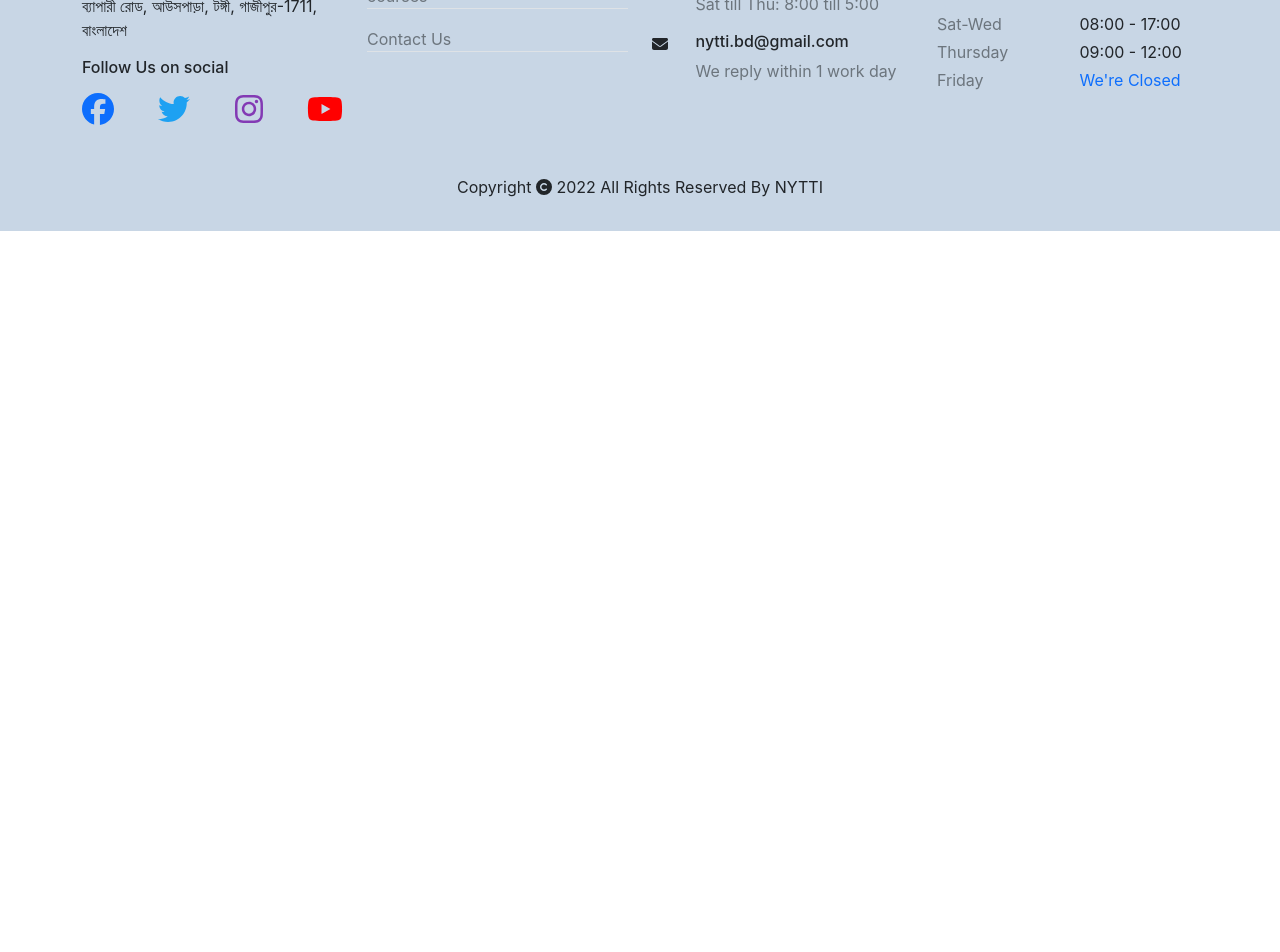
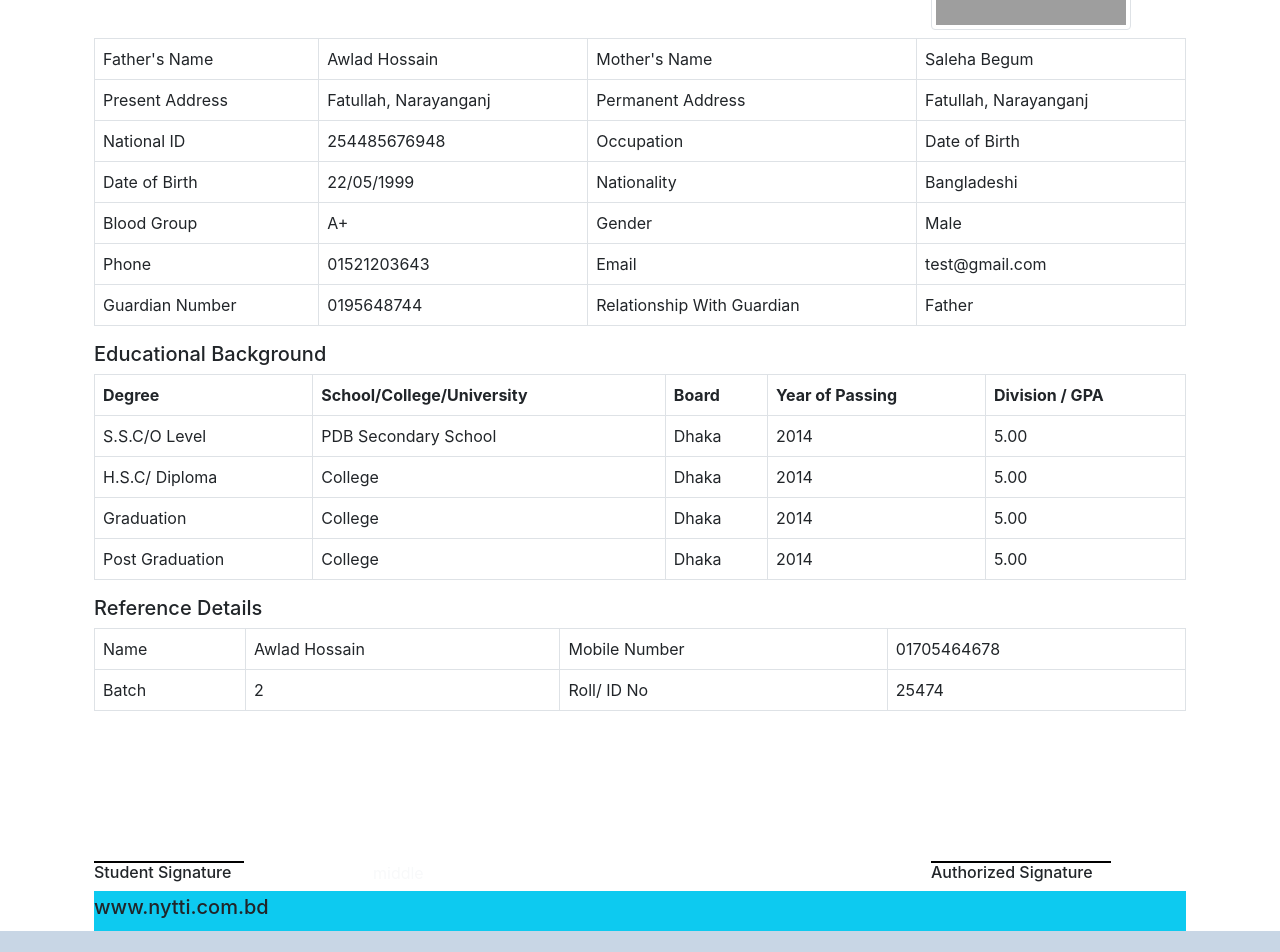
Before and after one commit to asmhasansarker/nytti-offical-website, a React (Create React App) app: page /studentInfo in a window 1280 px wide. Shown: the part 720-1672 px from the top of the page. Before the commit the page ends 951 px from the top, so only its background shows below. Built offline with nearby package versions, Linux system fonts and the light colour scheme; grey boxes are pictures that could not be loaded.

Commit message:
updated teacher slider

```diff
--- a/src/components/Apply/ApplyNowForm/PrintContent.jsx
+++ b/src/components/Apply/ApplyNowForm/PrintContent.jsx
@@ -2,20 +2,164 @@ import React, { Fragment } from 'react'
 import { useContext } from 'react'
 import { ApplyedStudentContext } from '../../../App'
 import formHeading from "../../assets/formHeading.png"
+import studentPhoto from '../../assets/ceoPhoto.jpg'
 
 const PrintContent = React.forwardRef((props,ref) => {
     const [applyedStudent, setApplyedStudent] = useContext(ApplyedStudentContext)
     console.log(applyedStudent);
   return (
      <Fragment>
-            <div ref={ref} className='container'>
+        <div ref={ref} className='container'>
 
-                <div className='text-center'>
-                    <img src={formHeading} alt="" className="img-responsive" />
-                </div>
+            <div className='text-center'>
+                <img src={formHeading} alt="" className="img-responsive" />
+            </div>
 
-                <h2 className="bg-info my-4 py-2 text-light text-center">Application Form</h2>
+            <h2 className="bg-info my-4 py-2 text-light text-center">Application Form</h2>
+            <div>
+              <p className='text-success'>Application Successfully</p>
             </div>
+
+          <div className='row'>
+
+            <div className="col-md-9">
+              <h5>Name : Student Name</h5>
+
+            </div>
+            <div className="col-md-3">
+
+              <img src={studentPhoto } alt="student Pic"  className='img-thumbnail ' style={{width:"200px",height:"200px"}}/>
+            </div>
+
+        </div>
+
+        <table className="table table-bordered mt-2">
+          <tbody>
+            <tr>
+              <td >Father's Name</td>
+              <td>Awlad Hossain</td>
+              <td>Mother's Name</td>
+              <td>Saleha Begum</td>
+            </tr>
+            <tr>
+              <td >Present Address</td>
+              <td>Fatullah, Narayanganj</td>
+              <td>Permanent Address</td>
+              <td>Fatullah, Narayanganj</td>
+            </tr>
+           <tr>
+              <td >National ID</td>
+              <td>254485676948</td>
+              <td>Occupation</td>
+              <td>Date of Birth</td>
+            </tr>
+            <tr>
+              <td >Date of Birth</td>
+              <td>22/05/1999</td>
+              <td>Nationality</td>
+              <td>Bangladeshi</td>
+            </tr>
+            <tr>
+              <td >Blood Group</td>
+              <td>A+</td>
+              <td>Gender</td>
+              <td>Male</td>
+            </tr>
+            <tr>
+              <td >Phone</td>
+              <td>01521203643</td>
+              <td>Email</td>
+              <td>test@gmail.com</td>
+            </tr>
+            <tr>
+              <td >Guardian Number</td>
+              <td>0195648744</td>
+              <td>Relationship With Guardian</td>
+              <td>Father</td>
+            </tr>
+          </tbody>
+        </table>
+
+        <h5>Educational Background</h5>
+
+        <table className="table table-bordered">
+          <tbody>
+            <tr>
+              <th>Degree</th>
+              <th>School/College/University</th>
+              <th>Board</th>
+              <th>Year of Passing</th>
+              <th>Division / GPA</th>
+            </tr>
+            <tr>
+              <td>S.S.C/O Level</td>
+              <td>PDB Secondary School</td>
+              <td>Dhaka</td>
+              <td>2014</td>
+              <td>5.00</td>
+            </tr>
+            <tr>
+              <td>H.S.C/ Diploma</td>
+              <td>College</td>
+              <td>Dhaka</td>
+              <td>2014</td>
+              <td>5.00</td>
+            </tr>
+             <tr>
+              <td>Graduation</td>
+              <td>College</td>
+              <td>Dhaka</td>
+              <td>2014</td>
+              <td>5.00</td>
+            </tr>
+             <tr>
+              <td>Post Graduation</td>
+              <td>College</td>
+              <td>Dhaka</td>
+              <td>2014</td>
+              <td>5.00</td>
+            </tr>
+
+          </tbody>
+        </table>
+
+         <h5>Reference Details</h5>
+        <table className="table table-bordered">
+          <tbody>
+            <tr>
+              <td >Name</td>
+              <td>Awlad Hossain</td>
+              <td>Mobile Number</td>
+              <td>01705464678</td>
+            </tr>
+
+            <tr>
+              <td >Batch</td>
+              <td>2</td>
+              <td>Roll/ ID No</td>
+              <td>25474</td>
+            </tr>
+
+          </tbody>
+        </table>
+
+        <div className="row justify-content-between " style={{marginTop:"150px",position:"relative"}}>
+          <div className='col-md-3  '>
+            <div className="bordered " style={{width:"150px",height:"1px",border:"0.5px solid black"}}></div>
+            <h6>Student Signature</h6>
+          </div>
+          <div className="col-md-6 text-light" >middle</div>
+          <div className='col-md-3 style={{position:"absolute",top:"5px",right:"150px"}}'>
+            <div className="bordered " style={{width:"180px",height:"1px",border:"0.5px solid black"}}></div>
+            <h6 >Authorized Signature</h6>
+          </div>
+        </div>
+
+        <div className='bg-info py-1'>
+          <h5>www.nytti.com.bd</h5>
+        </div>
+
+        </div>
     </Fragment>
   )
 })
```
